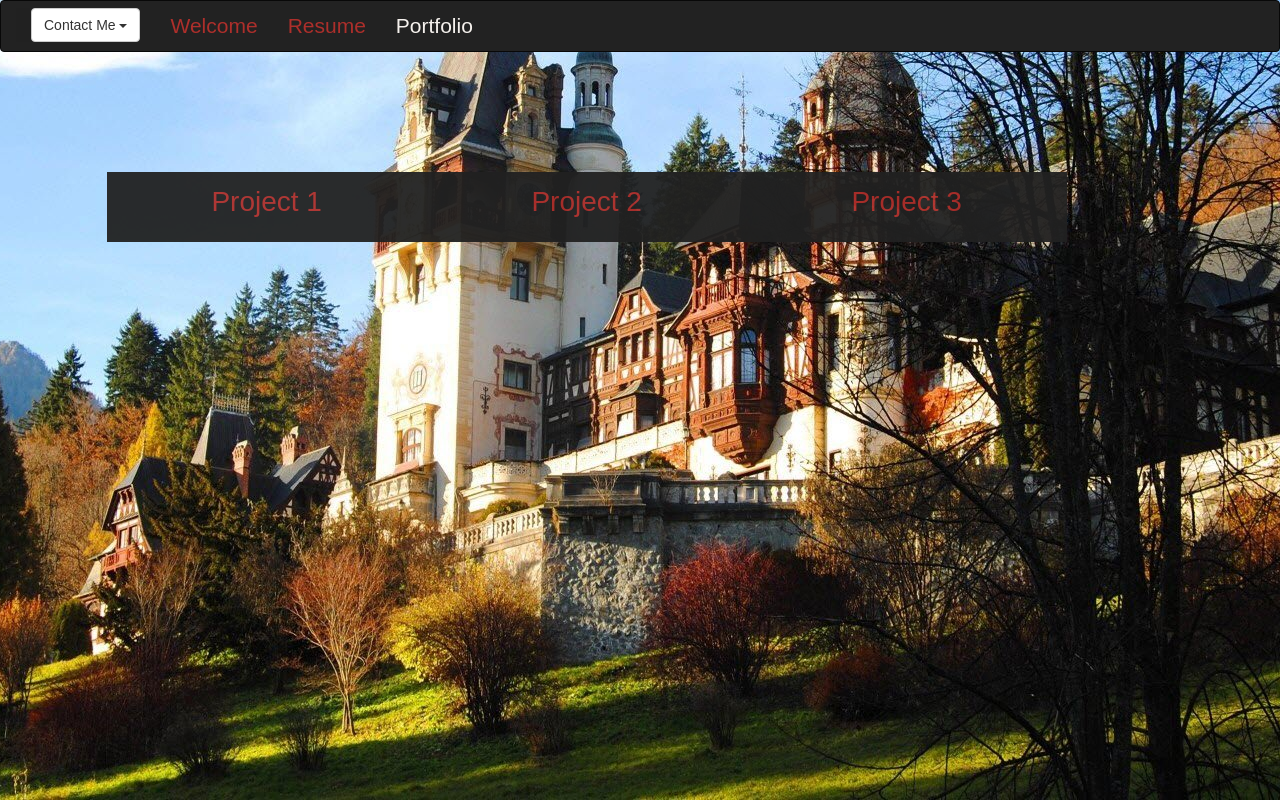
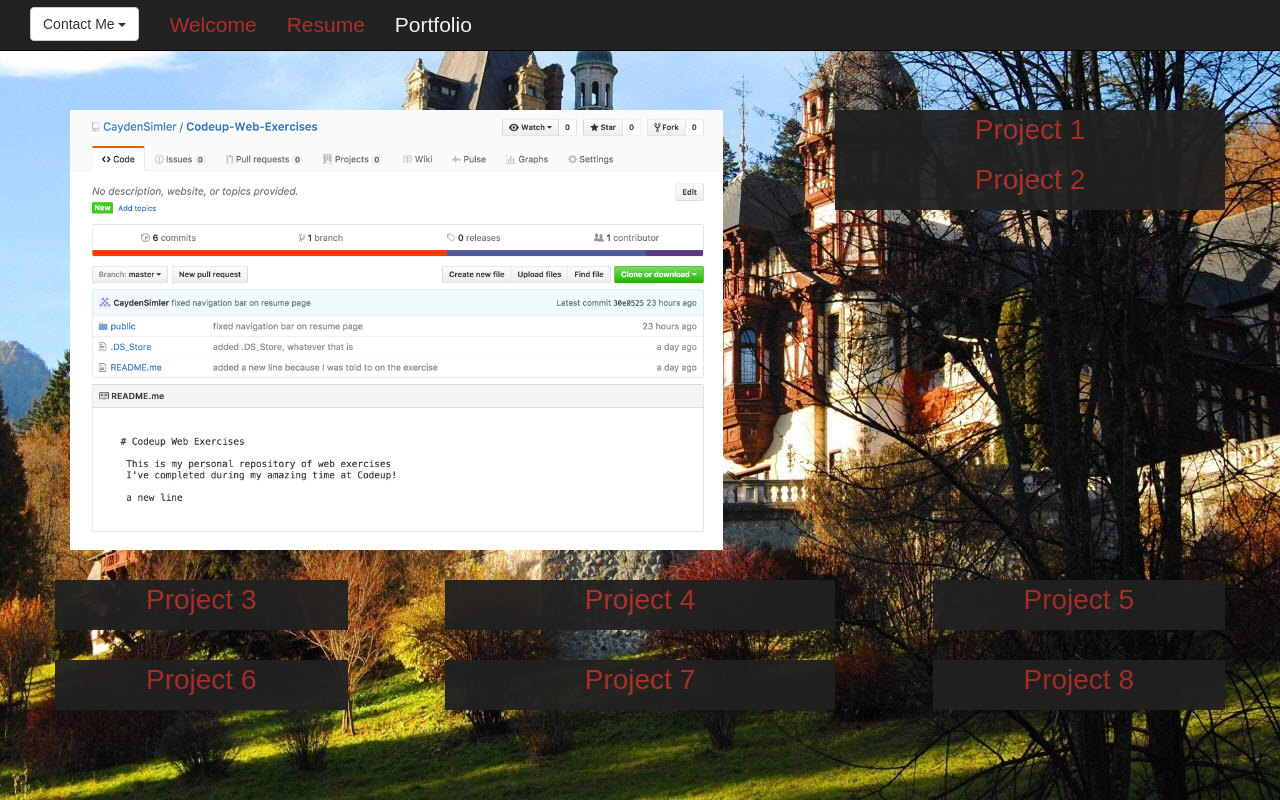
Before and after one commit to CaydenSimler/Codeup-Web-Exercises, a PHP site: page /portfolio.html in a window 1280 px wide. Run offline with PHP 8.4, Linux system fonts and the light colour scheme; some web fonts are replaced.

Commit message:
welcome.html 	added header image, moved around table contents 	added about me information in the form of double rows
resume.html
	created two seperate columns on the second row instead of one column on the second row

portfolio.html
	created a link directl to codeup github
	created an image as a placeholder for github link
	created several different new rows and columns as space for future projects

```diff
--- a/public/CSS/welcome.css
+++ b/public/CSS/welcome.css
@@ -67,6 +67,7 @@
 
 .navigationbar-portfolio {
 	font-size: 150%;
+	text-align: center;
 }
 
 .navigationbar-resume {
@@ -99,6 +100,13 @@
 	text-align: center;
 }
 
+.aboutmecontent {
+	background-color: #212121;
+	opacity: .95;
+	color: #6DD6D2;
+	font-size: 200%;
+	text-align: center;
+}
 
 /*Current Project*/
 
@@ -109,6 +117,15 @@
 	font-size: 250%;
 	text-align: center;
 }
+
+.currentprojectcontent {
+	background-color: #212121;
+	opacity: .95;
+	color: #6DD6D2;
+	font-size: 200%;
+	text-align: center;
+}
+
 
 
 /*Resume*/
@@ -138,12 +155,9 @@
 .portfolio {
 	background-color: #212121;
 	opacity: .95;
-	top: 70px;
 	color: #6DD6D2;
 	font-size: 200%;
 	text-align: center;
-	padding: 10px;
-	margin-top: 30px;
 }
 
 
@@ -154,6 +168,13 @@
 	margin-top: 20px;
 	margin-left: 35px;
 	margin-right: 15px;
+}
+
+
+/*Invisible Text Extensions*/
+
+.invisibletext1 {
+	margin-top: 100px;
 }
 
 
--- a/public/portfolio.html
+++ b/public/portfolio.html
@@ -23,7 +23,7 @@
 
 <!-- Navigation Bar -->
 
-		<nav class="navbar navbar-inverse container-fluid">
+		<nav class="navbar navbar-inverse container-fluid navbar-fixed-top">
 				<div class="navbar-header">
 					<button type="button" class="navbar-toggle" data-toggle="collapse" data-target="#myNavbar">
 						<span class="icon-bar"></span>
@@ -75,28 +75,136 @@
 
 		</nav>
 
+<!-- Invisible Text Seperator -->
 
-		<div class="col-xs-1"></div>
+			<div class="container">
+				<div class="row align-items-center">
 
-<!-- Project 1 -->
+					<div class="col-xs-12 invisible">
+						<p>Lorem ipsum dolor sit amet, consectetur adipisicing elit. Error porro id animi corrupti nisi corporis soluta, voluptatibus, ratione minima ea nulla sequi! Dolorem cupiditate voluptate sequi. Lorem ipsum dolor sit amet, consectetur adipisicing elit. Velit harum animi repellat accusantium culpa placeat, accusamus similique quas, eveniet. Necessitatibus quae adipisci eos harum enim rerum pariatur modi quasi, delectus! Lorem ipsum dolor sit amet, consectetur adipisicing elit. Culpa aut velit error quis, saepe adipisci aliquid, atque odit ipsam nostrum quam inventore iure vero molestias excepturi! Error hic dolores nemo. Lorem ipsum dolor sit amet, consectetur adipisicing elit. Lorem ipsum dolor sit amet, consectetur adipisicing elit. Aspernatur voluptatibus autem, repudiandae nemo! Lorem ipsum dolor sit amet, consectetur adipisicing elit.</p>
+					</div>
 
-		<div class="portfolio col-xs-12 col-md-12 col-lg-3" id="tred">
-			<p>Project 1</p>
+				</div>
+			</div>
+
+
+<!-- Row 1 -->
+
+		<div class="container">
+			<div class="row align-items-start justify-content-end">
+
+		<!-- Github -->
+
+				<div class="githublink col-xs-12 col-md-12 col-lg-7" id="tred">
+					<a href="https://github.com/CaydenSimler/Codeup-Web-Exercises" target="_blank"><img src="/img/github.png" class="img-responsive"></a>
+				</div>
+
+				<div class="col-xs-12 col-lg-1"></div>
+
+		<!-- Project 1 -->
+
+				<div class="portfolio col-xs-12 col-sm-5 col-md-5 col-lg-4" id="tred">
+					<p>Project 1</p>
+				</div>
+
+				<div class="col-xs-12 col-sm-2 col-md-2 col-lg-1"></div>
+
+
+
+				<div class="portfolio col-xs-12 col-sm-5 col-md-5 col-lg-4" id="tred">
+					<p>Project 2</p>
+				</div>
+
+			</div>
 		</div>
 
-<!-- Project 2 -->
+<!-- Seperator for Rows -->
 
-		<div class="portfolio col-xs-12 col-md-6 col-lg-3" id="tred">
-			<p>Project 2</p>
+		<div class="container">
+				<div class="row align-items-center">
+
+					<div class="col-xs-12 invisible">
+						<p>Lorem ipsum dolor sit amet, consectetur adipisicing elit. Error porro id animi corrupti nisi corporis soluta, voluptatibus, ratione minima ea nulla sequi! Dolorem cupiditate voluptate sequi.</p>
+					</div>
+
+				</div>
+			</div>
+
+<!-- Row 2 -->
+
+		<div class="container">
+			<div class="row align-items-center">
+
+		<!-- Project 3 -->
+
+				<div class="portfolio col-xs-12 col-sm-5 col-md-5 col-lg-3" id="tred">
+					<p>Project 3</p>
+				</div>
+
+				<div class="col-xs-12 col-sm-2 col-md-2 col-lg-1"></div>
+
+		<!-- Project 4 -->
+
+				<div class="portfolio col-xs-12 col-sm-5 col-md-5 col-lg-4" id="tred">
+					<p>Project 4</p>
+				</div>
+
+				<div class="col-xs-12 col-sm-2 col-md-2 col-lg-1"></div>
+
+		<!-- Project 5 -->
+
+				<div class="portfolio col-xs-12 col-md-12 col-lg-3" id="tred">
+					<p>Project 5</p>
+				</div>
+
+			</div>
 		</div>
 
-<!-- Project 3 -->
 
-		<div class="portfolio col-xs-12 col-md-6 col-lg-3" id="tred">
-			<p>Project 3</p>
+<!-- Seperator for Rows -->
+
+		<div class="container">
+				<div class="row align-items-center">
+
+					<div class="col-xs-12 invisible">
+						<p>Lorem ipsum dolor sit amet, consectetur adipisicing elit. Error porro id animi corrupti nisi corporis soluta, voluptatibus, ratione minima ea nulla sequi! Dolorem cupiditate voluptate sequi.</p>
+					</div>
+
+				</div>
+			</div>
+
+
+<!-- Row 3 -->
+
+		<div class="container">
+			<div class="row align-items-end">
+
+		<!-- Project 6 -->
+
+				<div class="portfolio col-xs-12 col-sm-5 col-md-5 col-lg-3" id="tred">
+					<p>Project 6</p>
+				</div>
+
+				<div class="col-xs-12 col-sm-2 col-md-2 col-lg-1"></div>
+
+		<!-- Project 7 -->
+
+				<div class="portfolio col-xs-12 col-sm-5 col-md-5 col-lg-4" id="tred">
+					<p>Project 7</p>
+				</div>
+
+				<div class="col-xs-12 col-sm-2 col-md-2 col-lg-1"></div>
+
+		<!-- Project 8 -->
+
+				<div class="portfolio col-xs-12 col-md-12 col-lg-3" id="tred">
+					<p>Project 8</p>
+				</div>
+
+			</div>
 		</div>
 
-		<div class="col-xs-1"></div>
+
 
 
 
```
Also changed, not shown: public/resume.html (+51 -3 lines), public/welcome.html (+59 -6 lines), public/img/bitmoji.png (added), public/img/github.png (added), 3 other files.
